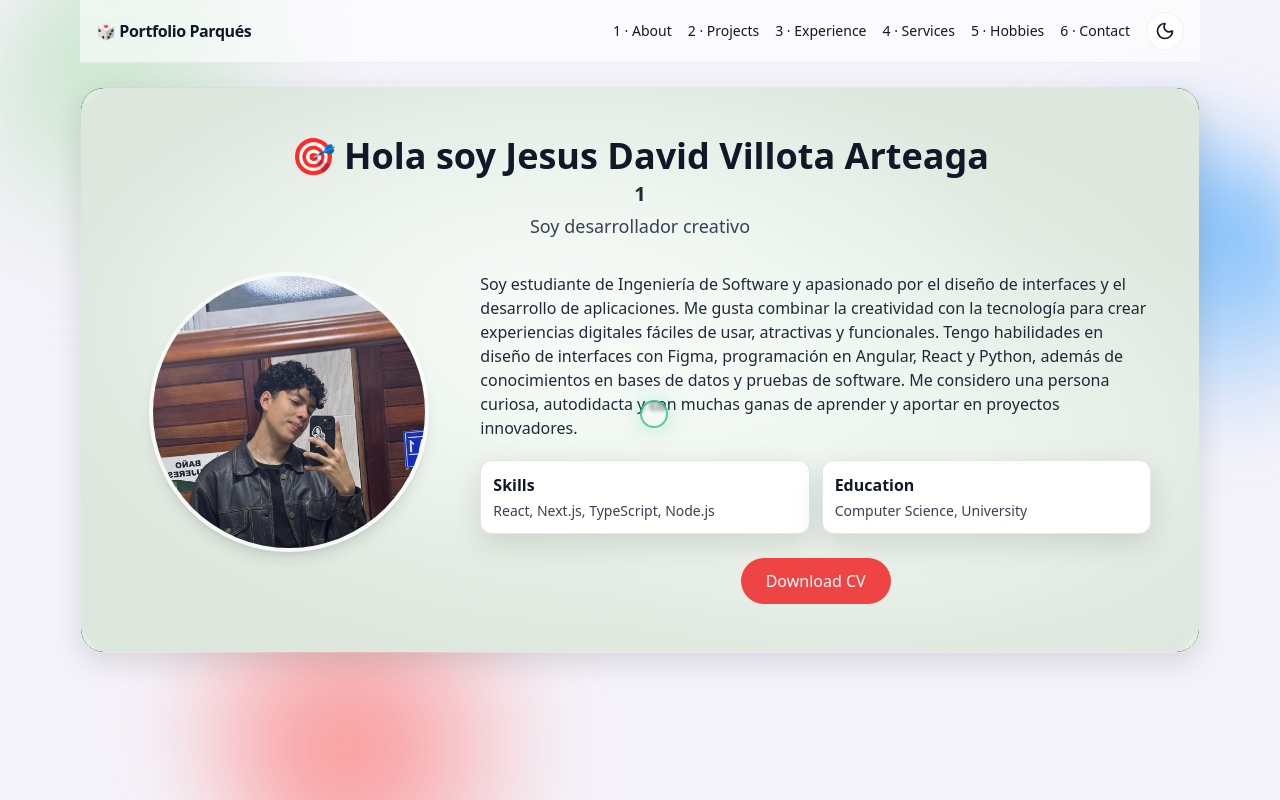
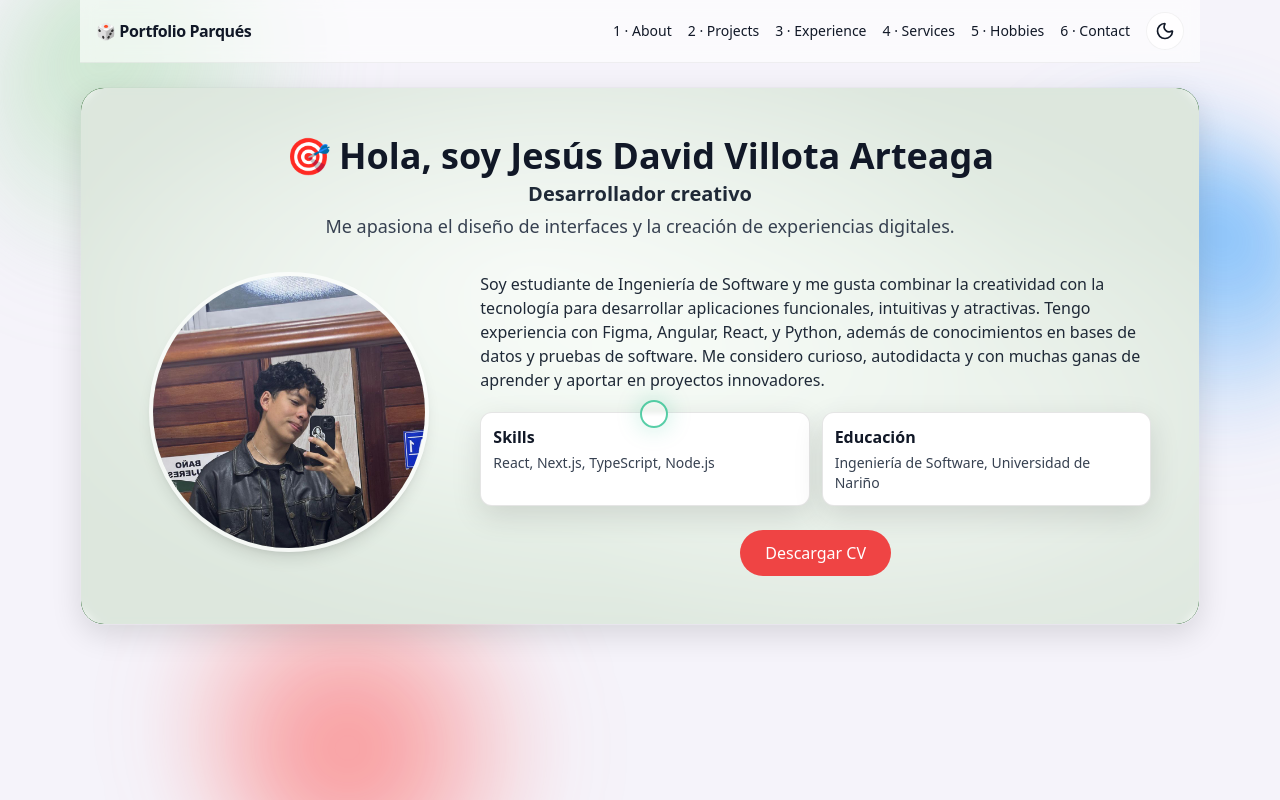
Before and after one commit to Jesusdavid2004/Dese-o_interfaces_proyecto_final, a Next.js app: page /about in a window 1280 px wide. Built offline with nearby package versions, Linux system fonts and the light colour scheme.

Commit message:
corregit lo de la imagen que no funcionaba

```diff
--- a/src/app/about/page.tsx
+++ b/src/app/about/page.tsx
@@ -8,33 +8,36 @@ export default function AboutPage() {
 
       <section className="mt-6">
         <div className="relative rounded-3xl shadow-soft border border-black/5 overflow-hidden">
-          {/* fondo verde */}
+          {/* Fondo verde */}
           <div className="absolute inset-0 board-bg" />
-          {/* overlay de luz */}
+
+          {/* Overlay de luz */}
           <div className="absolute inset-0 about-overlay pointer-events-none" />
 
-          {/* contenido */}
+          {/* Contenido principal */}
           <div className="relative px-8 md:px-12 py-10 md:py-12 bg-white/85 dark:bg-black/40 backdrop-blur-sm">
-            {/* encabezado */}
+            {/* Encabezado */}
             <div className="text-center">
               <h1 className="text-2xl md:text-4xl font-extrabold text-gray-900 dark:text-white">
                 <span className="mr-2">🎯</span>
-                Hola soy Jesus David Villota Arteaga
+                Hola, soy Jesús David Villota Arteaga
               </h1>
-              <div className="mt-1 text-xl font-bold text-gray-800 dark:text-gray-100">1</div>
+              <div className="mt-1 text-xl font-bold text-gray-800 dark:text-gray-100">
+                Desarrollador creativo
+              </div>
               <p className="mt-1 text-base md:text-lg text-gray-700 dark:text-gray-200">
-                Soy desarrollador creativo
+                Me apasiona el diseño de interfaces y la creación de experiencias digitales.
               </p>
             </div>
 
-            {/* layout principal */}
+            {/* Layout principal */}
             <div className="mt-8 grid grid-cols-1 md:grid-cols-12 gap-8 items-start">
-              {/* foto */}
+              {/* Foto */}
               <div className="md:col-span-4 flex justify-center">
                 <div className="w-[250px] h-[250px] md:w-[280px] md:h-[280px] rounded-full overflow-hidden shadow-lg border-4 border-white/70 dark:border-gray-700">
                   <Image
                     src="/images/me.jpg"
-                    alt="Jesus David Villota Arteaga"
+                    alt="Jesús David Villota Arteaga"
                     width={280}
                     height={280}
                     className="object-cover"
@@ -43,19 +46,18 @@ export default function AboutPage() {
                 </div>
               </div>
 
-              {/* texto y tarjetas */}
+              {/* Texto y tarjetas */}
               <div className="md:col-span-8">
-                {/* 📝 Texto descriptivo */}
+                {/* Texto descriptivo */}
                 <p className="text-sm md:text-base leading-relaxed text-gray-800 dark:text-gray-200">
-                  Soy estudiante de Ingeniería de Software y apasionado por el diseño de interfaces y el
-                  desarrollo de aplicaciones. Me gusta combinar la creatividad con la tecnología para crear
-                  experiencias digitales fáciles de usar, atractivas y funcionales. Tengo habilidades en
-                  diseño de interfaces con Figma, programación en Angular, React y Python, además de
-                  conocimientos en bases de datos y pruebas de software. Me considero una persona curiosa,
-                  autodidacta y con muchas ganas de aprender y aportar en proyectos innovadores.
+                  Soy estudiante de Ingeniería de Software y me gusta combinar la creatividad con la
+                  tecnología para desarrollar aplicaciones funcionales, intuitivas y atractivas.
+                  Tengo experiencia con Figma, Angular, React, y Python, además de conocimientos en
+                  bases de datos y pruebas de software. Me considero curioso, autodidacta y con
+                  muchas ganas de aprender y aportar en proyectos innovadores.
                 </p>
 
-                {/* 🧩 Tarjetas de Skills y Educación */}
+                {/* Tarjetas: Skills y Educación */}
                 <div className="mt-5 grid gap-3 md:grid-cols-2">
                   <div className="bg-white dark:bg-neutral-900 rounded-xl shadow-soft p-3 border border-black/10 dark:border-white/10">
                     <h4 className="font-semibold text-gray-900 dark:text-white text-sm md:text-base">
@@ -68,21 +70,22 @@ export default function AboutPage() {
 
                   <div className="bg-white dark:bg-neutral-900 rounded-xl shadow-soft p-3 border border-black/10 dark:border-white/10">
                     <h4 className="font-semibold text-gray-900 dark:text-white text-sm md:text-base">
-                      Education
+                      Educación
                     </h4>
                     <p className="text-xs md:text-sm text-gray-700 dark:text-gray-300 mt-1">
-                      Computer Science, University
+                      Ingeniería de Software, Universidad de Nariño
                     </p>
                   </div>
                 </div>
 
-                {/* 🧾 Botón de descarga */}
+                {/* Botón de descarga */}
                 <div className="mt-6 flex justify-center">
                   <a
                     href="/cv.pdf"
                     className="btn btn-solid btn-primary px-6 py-2.5 rounded-full text-sm md:text-base"
+                    download
                   >
-                    Download CV
+                    Descargar CV
                   </a>
                 </div>
               </div>
```
